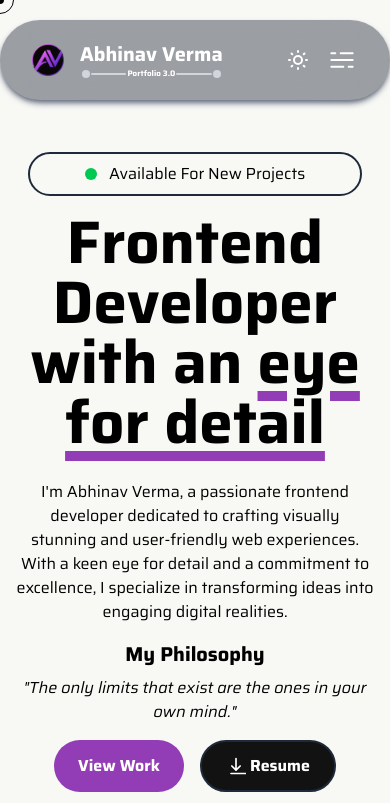
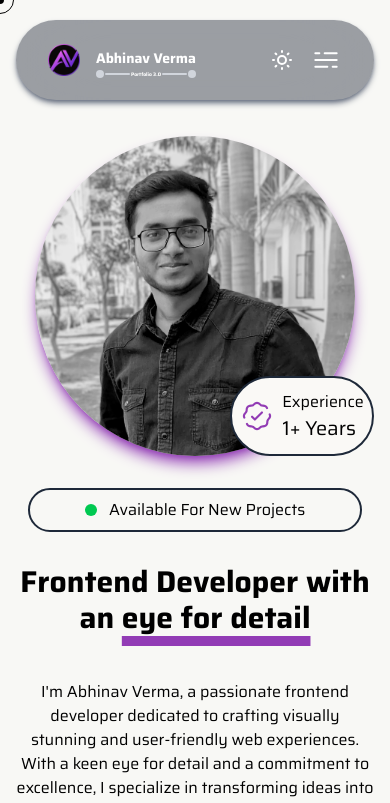
Before and after one commit to abhinavverma658/abhinavverma658.github.io, a React (Vite) app: page / in a window 390 px wide. Shown: the top 803 px of the page. Built offline with nearby package versions, Linux system fonts and the light colour scheme; no server answers.

Commit message:
improving hero section mobile responsiveness and fixing navbar navigations

```diff
--- a/src/components/about.jsx
+++ b/src/components/about.jsx
@@ -2,7 +2,7 @@ import Img1 from "../assets/img1.webp";
 import Img2 from "../assets/img3.webp";
 const aboutUs = () => {
   return (
-    <div className="max-w-full border-b border-gray-800 pb-16 ">
+    <div className="max-w-full border-b border-gray-800 pb-16 " id="about">
       <div className="max-w-5xl md:flex items-center mx-auto mt-20 gap-10 px-4 ">
         <div className="w-full md:w-1/2  dark:text-white text-left">
           <h2 className="text-4xl font-bold mb-4 underline underline-offset-8 decoration-5 decoration-[#923cb5] text-[#923cb5]">
--- a/src/components/contact.jsx
+++ b/src/components/contact.jsx
@@ -7,10 +7,10 @@ const Contact = () => {
         className="max-w-5xl mx-auto p-12 md:p-26  mb-8 bg-gradient-to-b from-white from-85% to-[#923cb5] dark:bg-gradient-to-b dark:from-black dark:from-85% dark:to-purple-500  rounded-4xl border border-gray-500"
         id="contact"
       >
-        <h2 className="text-4xl font-bold mb-4 text-center dark:text-white">
+        <h2 className="text-2xl md:text-4xl font-bold mb-4 text-center dark:text-white">
           Let's work Together
         </h2>
-        <p className="text-2xl text-center capitalize dark:text-white leading-relaxed">
+        <p className="text-xl md:text-2xl text-center capitalize dark:text-white leading-relaxed">
           Have Project in mind? Looking for a partner to help build your
           <br />
           next big thing? Let's Chat
--- a/src/components/experience.jsx
+++ b/src/components/experience.jsx
@@ -1,7 +1,10 @@
 import DotCard from "./dotCard";
 const Experience = () => {
   return (
-    <div className="bg-[#923cb5] dark:bg-black border-b border-gray-500">
+    <div
+      className="bg-[#923cb5] dark:bg-black border-b border-gray-500"
+      id="experience"
+    >
       <div className="max-w-5xl mx-auto flex p-4 md:flex-row flex-col gap-10 pb-16">
         <div className="w-full md:w-1/2 text-left mt-16 mb-8">
           <div flex className="flex justify-start gap-4 items-center pb-4">
--- a/src/components/featured.jsx
+++ b/src/components/featured.jsx
@@ -3,7 +3,7 @@ import ProjectImg2 from "../assets/resumailerpu.webp";
 import Card from "./projectCard.jsx";
 const Project = () => {
   return (
-    <div className="border-b border-gray-800 pb-8 pt-16">
+    <div className="border-b border-gray-800 pb-8 pt-16" id="projects">
       <div className="max-w-5xl mx-auto p-4">
         <h2 className="text-4xl font-bold mb-4  underline underline-offset-8 decoration-5 decoration-[#923cb5] text-[#923cb5]">
           Featured Projects
--- a/src/components/herosection.jsx
+++ b/src/components/herosection.jsx
@@ -1,13 +1,13 @@
 import Abhinav from "../assets/abhinav.webp";
 const heroSection = () => {
   return (
-    <div className="w-full md:max-w-5xl pt-38 mx-auto block md:flex justify-center items-center">
-      <div className="w-full md:w-1/2 relative  md:flex md:flex-col gap-4">
+    <div className="w-full md:max-w-5xl pt-30 md:pt-38 mx-auto flex flex-col-reverse md:flex md:flex-row justify-center items-center">
+      <div className="w-full md:w-1/2 relative  md:flex md:flex-col gap-4 mt-4 md:mt-0">
         <div className="max-w-full md:max-w-[50%]  rounded-full dark:bg-[#121212] p-2 border-2 border-gray-800 flex items-center justify-center mx-auto md:justify-normal gap-3 ml-7 mr-7 md:ml-0 md:mr-0 mb-4 ">
           <div className="bg-green-500 rounded-full p-1.5 w-2"> </div>
           <h2 className="dark:text-white">Available For New Projects</h2>
         </div>
-        <h1 className="dark:text-white text-center md:text-left text-6xl font-bold md:p-0 p-4x">
+        <h1 className="dark:text-white text-center md:text-left text-3xl md:text-6xl font-bold md:p-0 p-4">
           Frontend Developer with an{" "}
           <span className="underline underline-offset-8 decoration-10  decoration-[#923cb5]">
             eye for detail
@@ -65,13 +65,13 @@ const heroSection = () => {
           </a>
         </div>
       </div>
-      <div className="w-full md:w-1/2 flex justify-center mt-6 md:mt-0 md:justify-end items-center">
+      <div className="w-full md:w-1/2 flex justify-center mt-0 md:justify-end items-center p-4 md:p-0 relative">
         <img
           src={Abhinav}
           alt="Abhinav Verma"
-          className="w-96 h-96 rounded-full hover:scale-105 transition-transform duration-500 shadow-[#923cb5] shadow-lg"
+          className="w-80 h-80 md:w-96 md:h-96 rounded-full object-cover hover:scale-105 transition-transform duration-500 shadow-[#923cb5] shadow-lg"
         />
-        <div className="absolute top-240 right-20 md:top-140 md:right-68 w-36 h-20 flex justify-center gap-2 items-center rounded-full bg-[#FAF9F6] dark:bg-[#121212] border-2 border-gray-800 ">
+        <div className="absolute bottom-4 right-4 md:top-80 md:right-5  w-36 h-20 flex justify-center gap-2 items-center rounded-full bg-[#FAF9F6] dark:bg-[#121212] border-2 border-gray-800 ">
           <div>
             <svg
               width="34px"
--- a/src/components/leaveMessage.jsx
+++ b/src/components/leaveMessage.jsx
@@ -25,7 +25,7 @@ const Message = () => {
   };
   return (
     <div className="border-b border-gray-500">
-      <div className="max-w-5xl mx-auto p-4 mt-8 mb-8" id="contact">
+      <div className="max-w-5xl mx-auto p-4 mt-8 mb-8" id="message">
         <h2 className="text-4xl font-bold mb-3 text-[#923cb5] underline underline-offset-4 text-center">
           Leave a Message
         </h2>
--- a/src/components/navbar.jsx
+++ b/src/components/navbar.jsx
@@ -10,7 +10,7 @@ function Navbar() {
   };
 
   return (
-    <nav className="bg-gray-900/40 shadow-md shadow-gray-500 dark:shadow-none dark:bg-gray-900/40 backdrop-blur-2xl flex items-center justify-between md:justify-center p-4 z-999 rounded-[52px] md:rounded-full max-w-2xl md:max-w-5xl mx-auto border-amber-50 top-5 fixed left-0 right-0">
+    <nav className="bg-gray-900/40 shadow-md shadow-gray-500 dark:shadow-none dark:bg-gray-900/40 backdrop-blur-2xl flex items-center justify-between md:justify-center ml-4 mr-4 md:mx-auto p-4 z-999 rounded-[52px] md:rounded-full max-w-2xl md:max-w-5xl mx-auto border-amber-50 top-5 fixed left-0 right-0">
       <div className="container mx-auto px-4 hidden md:block">
         <div className="flex items-center justify-between h-10">
           <div className="text-white font-bold text-xl flex items-center gap-4">
@@ -183,9 +183,9 @@ function Navbar() {
             <a href="/">
               <img src={logo} alt="Logo" className="w-8 h-8" />
             </a>
-            <div className="text-center ">
+            <div className="text-center align-middle">
               <h4>
-                <a href="/" className="text-white">
+                <a href="/" className="text-white text-sm md:text-lg">
                   Abhinav Verma
                 </a>
               </h4>
@@ -193,7 +193,7 @@ function Navbar() {
                 <div className="p-1 rounded-full bg-gray-300 w-px h-px "></div>
                 <div className="w-1/4 bg-gray-300 h-0.5 rounded-4xl"></div>
                 <div>
-                  <p className="text-[8px] text-white">Portfolio 3.0</p>
+                  <p className="text-[5px] text-white">Portfolio 3.0</p>
                 </div>
                 <div className="w-1/4 bg-gray-300 h-0.5 rounded-4xl"></div>
                 <div className="p-1 rounded-full bg-gray-300 w-px h-px "></div>
--- a/src/components/technicalskills.jsx
+++ b/src/components/technicalskills.jsx
@@ -1,7 +1,10 @@
 import Skills from "./skill.jsx";
 const TechnicalSkills = () => {
   return (
-    <div className="bg-[#923cb5] dark:bg-black border-b border-gray-800">
+    <div
+      className="bg-[#923cb5] dark:bg-black border-b border-gray-800"
+      id="skills"
+    >
       <div className="max-w-5xl mx-auto pb-16 p-4">
         <h2 className="text-4xl font-bold mb-4 mt-16 underline underline-offset-8 decoration-5 decoration-white dark:decoration-[#923cb5] text-white dark:text-[#923cb5]">
           Technical Skills
--- a/src/index.css
+++ b/src/index.css
@@ -1,6 +1,7 @@
 @import "tailwindcss";
 
 html {
+  scroll-behavior: smooth;
   transition:
     background-color 0.3s ease-in-out,
     color 0.3s ease-in-out;
```
